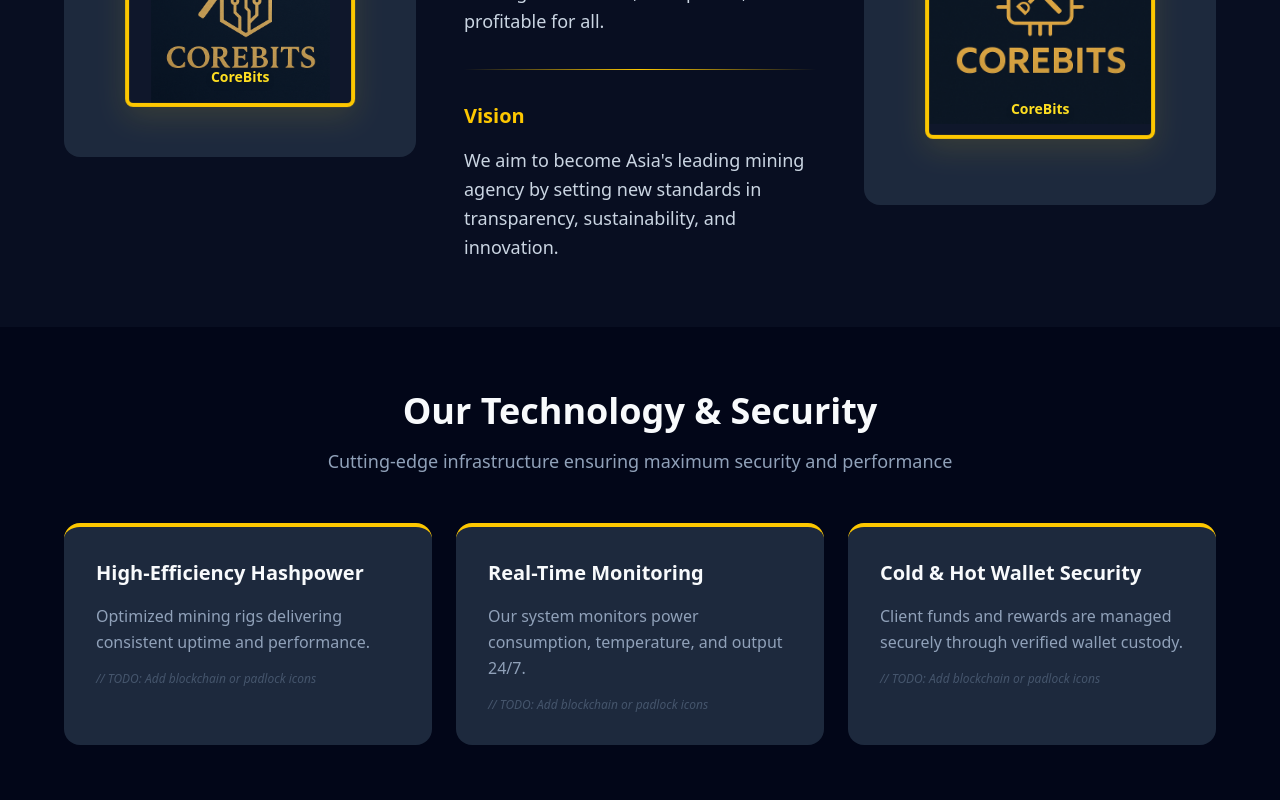
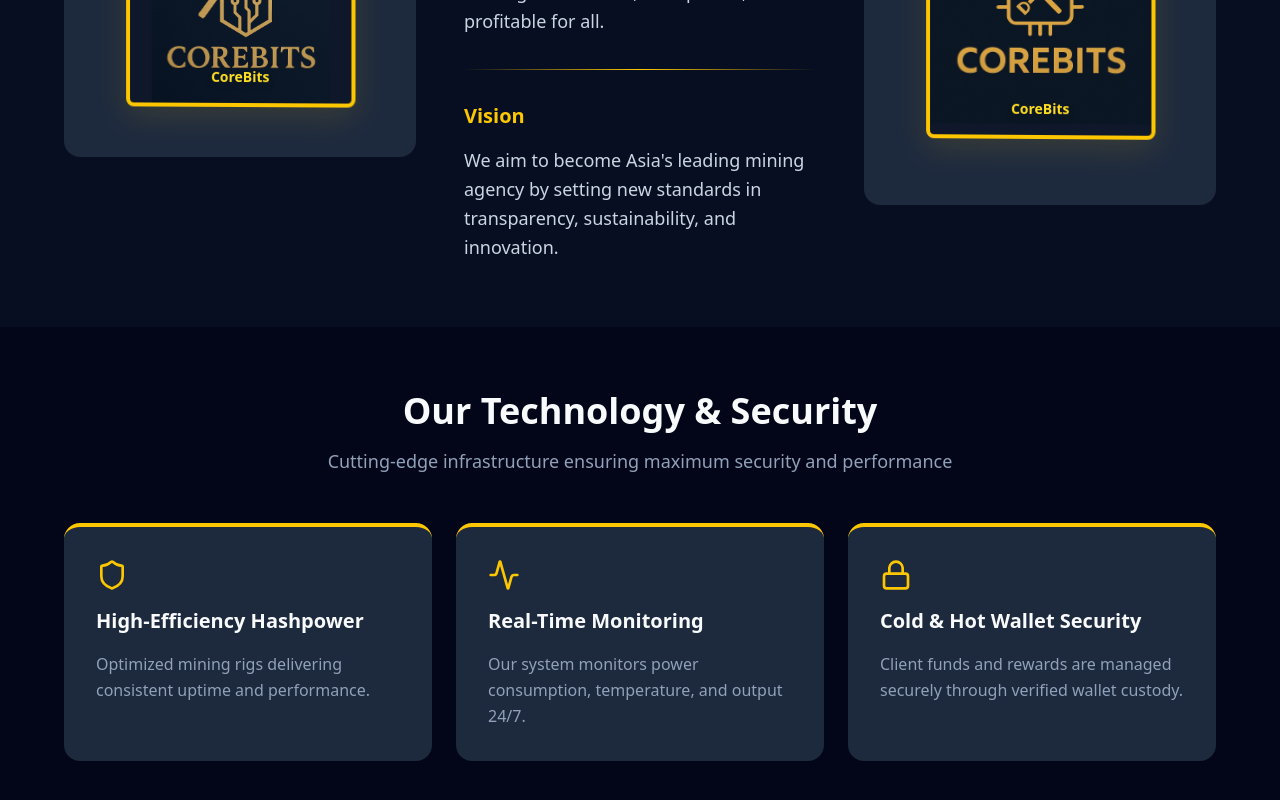
Before and after one commit to EddMarwa/Rockits, a Next.js app in the folder corebits/: page /en/about in a window 1280 px wide. Shown: the part 1974-2774 px from the top of the page. Built offline with nearby package versions, Linux system fonts and the light colour scheme.

Commit message:
about logo

```diff
--- a/corebits/src/app/[locale]/about/page.tsx
+++ b/corebits/src/app/[locale]/about/page.tsx
@@ -6,6 +6,7 @@ import Image from 'next/image';
 import LandingNavbar from '@/components/LandingNavbar';
 import Footer from '@/components/Footer';
 import WhyChooseCoreBits from '@/components/WhyChooseCoreBits';
+import { Shield, Activity, Lock, User, Users, Briefcase } from 'lucide-react';
 
 type FlipCardProps = {
   frontSrc: string;
@@ -242,17 +243,17 @@ export default function About() {
               {
                 title: "High-Efficiency Hashpower",
                 description: "Optimized mining rigs delivering consistent uptime and performance.",
-                icon: "// TODO: Add blockchain or padlock icons"
+                icon: Shield
               },
               {
                 title: "Real-Time Monitoring",
                 description: "Our system monitors power consumption, temperature, and output 24/7.",
-                icon: "// TODO: Add blockchain or padlock icons"
+                icon: Activity
               },
               {
                 title: "Cold & Hot Wallet Security",
                 description: "Client funds and rewards are managed securely through verified wallet custody.",
-                icon: "// TODO: Add blockchain or padlock icons"
+                icon: Lock
               }
             ].map((item, index) => (
               <motion.div
@@ -261,9 +262,10 @@ export default function About() {
                 whileHover={{ y: -8, transition: { duration: 0.3 } }}
                 className="relative bg-slate-800 rounded-2xl p-8 border-t-4 border-yellow-400 hover:shadow-[0_20px_40px_rgba(0,0,0,0.3)] transition-all duration-300"
               >
+                <item.icon className="w-8 h-8 text-yellow-400 mb-4" />
                 <h3 className="text-xl font-semibold text-slate-50 mb-4">{item.title}</h3>
                 <p className="text-slate-400 leading-relaxed">{item.description}</p>
-                <div className="text-xs text-slate-600 mt-4 italic">{item.icon}</div>
+
               </motion.div>
             ))}
           </motion.div>
@@ -300,25 +302,25 @@ export default function About() {
                 name: "Arif Rahman",
                 title: "Chief Executive Officer",
                 description: "Visionary entrepreneur driving CoreBits' mission to expand sustainable crypto mining in Asia.",
-                icon: "// TODO: Add CEO photo placeholder"
+                icon: User
               },
               {
                 name: "Wei Ling Tan",
                 title: "Head of Operations",
                 description: "Oversees mining infrastructure and compliance to maintain peak efficiency and transparency.",
-                icon: "// TODO: Add head of ops photo placeholder"
+                icon: User
               },
               {
                 name: "Tech Partners",
                 title: "Global Collaborations",
                 description: "Partnered with leading blockchain providers and pool operators to ensure top-tier performance.",
-                icon: "// TODO: Add partner logos placeholder"
+                icon: Briefcase
               },
               {
                 name: "Advisory Panel",
                 title: "Compliance & Risk Experts",
                 description: "Advisors ensure regulatory compliance and guide responsible mining practices.",
-                icon: "// TODO: Add advisory panel placeholder"
+                icon: Users
               }
             ].map((item, index) => (
               <motion.div
@@ -327,10 +329,10 @@ export default function About() {
                 whileHover={{ y: -8, transition: { duration: 0.3 } }}
                 className="relative bg-slate-800 rounded-2xl p-8 border-t-4 border-yellow-400 hover:shadow-[0_20px_40px_rgba(0,0,0,0.3)] transition-all duration-300"
               >
+                <item.icon className="w-8 h-8 text-yellow-400 mb-4" />
                 <h3 className="text-xl font-semibold text-slate-50 mb-2">{item.name}</h3>
                 <h4 className="text-yellow-400 font-medium mb-4">{item.title}</h4>
                 <p className="text-slate-400 leading-relaxed mb-4">{item.description}</p>
-                <div className="text-xs text-slate-600 italic">{item.icon}</div>
               </motion.div>
             ))}
           </motion.div>
```
